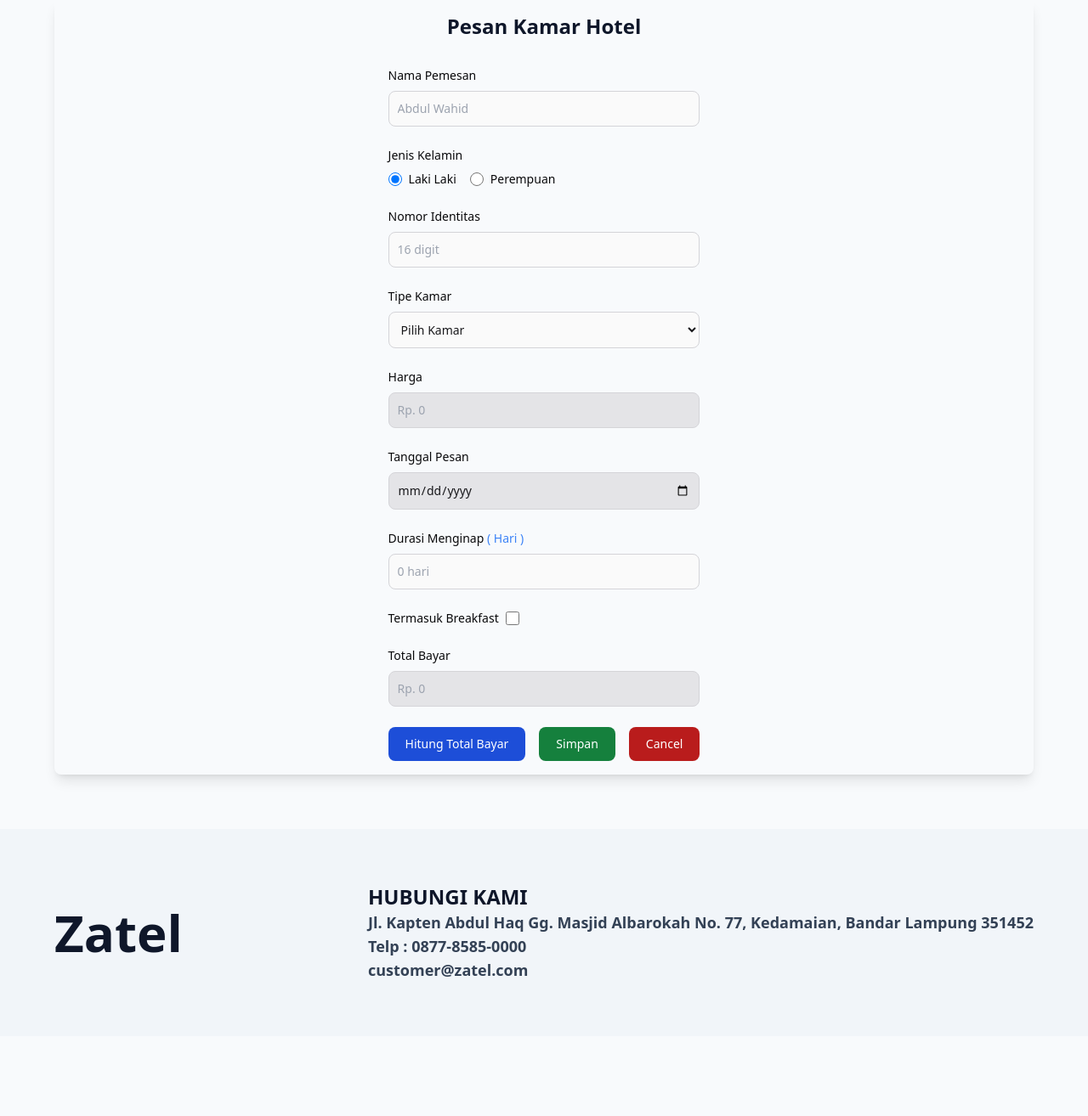
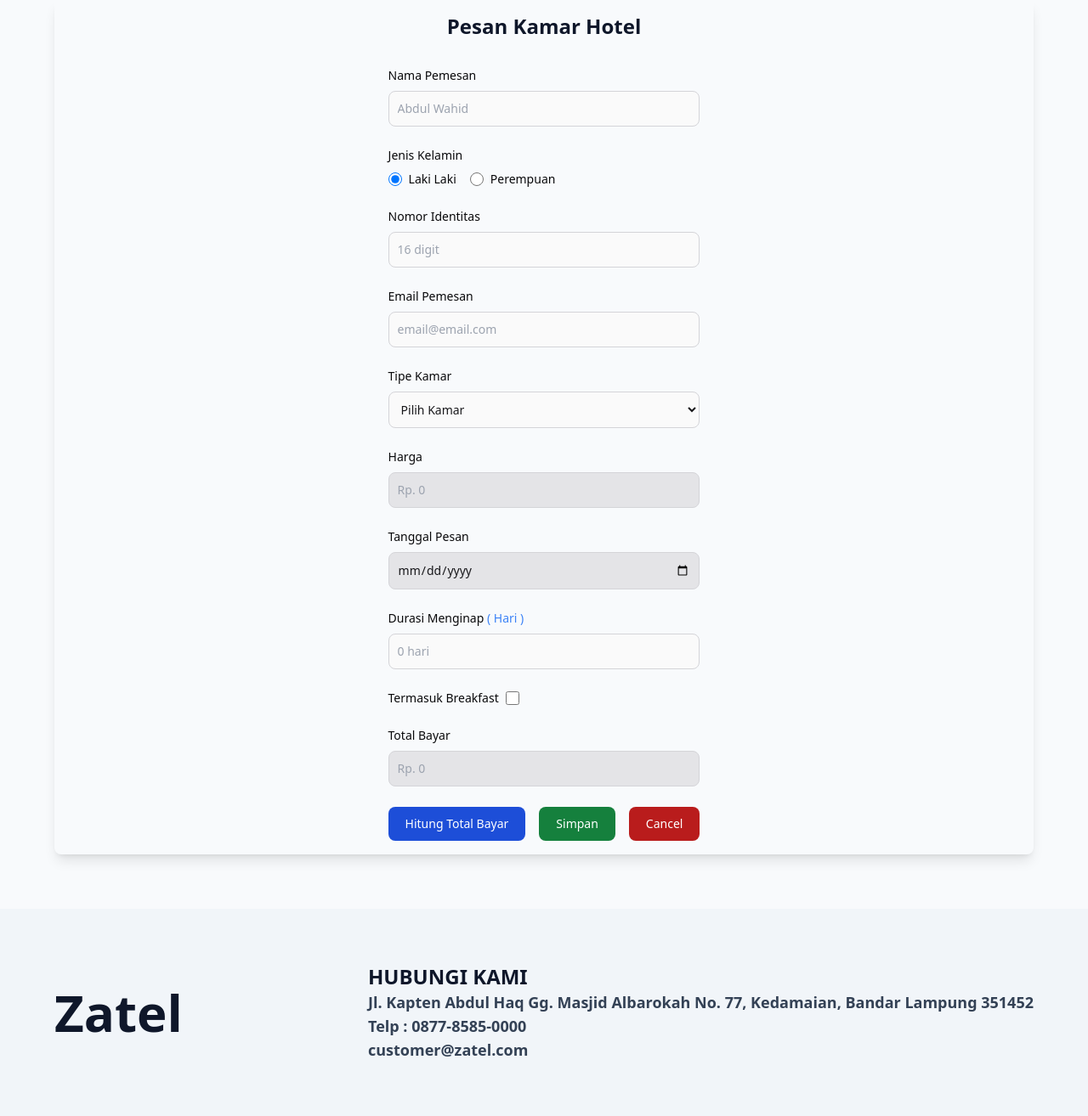
Before and after one commit to kiraware/ukom-jwd, a PHP site: page /pesan.php in a window 1280 px wide. Shown: the part 189-1503 px from the top of the page at 85% size. Before the commit the page ends 1339 px from the top, so only its background shows below. Run offline with PHP 8.4, Linux system fonts and the light colour scheme; data comes from the database, SQL or seed files in the repository; some libraries are stand-ins or nearby versions.

Commit message:
Add email field

```diff
--- a/pesan.php
+++ b/pesan.php
@@ -3,6 +3,7 @@
 
     if (isset($_POST['submit'])) {
         $nama_pemesan = $_POST['nama_pemesan'];
+        $email_pemesan = $_POST['email_pemesan'];
         $jenis_kelamin = $_POST['jenis_kelamin'];
         $nomor_identitas = $_POST['nomor_identitas'];
         $id_produk = $_POST['id_produk'];
@@ -27,7 +28,7 @@
             $total_bayar = $total_bayar + 80000;
         }
 
-        $sql = "INSERT INTO `pemesanan` (nama_pemesan,jenis_kelamin,nomor_identitas,id_produk,tanggal_pesan,durasi_menginap,termasuk_breakfast,total_bayar) VALUES('$nama_pemesan', '$jenis_kelamin', '$nomor_identitas', '$id_produk', '$tanggal_pesan', '$durasi_menginap', '$termasuk_breakfast', '$total_bayar')";
+        $sql = "INSERT INTO `pemesanan` (nama_pemesan,email_pemesan,jenis_kelamin,nomor_identitas,id_produk,tanggal_pesan,durasi_menginap,termasuk_breakfast,total_bayar) VALUES('$nama_pemesan','$email_pemesan', '$jenis_kelamin', '$nomor_identitas', '$id_produk', '$tanggal_pesan', '$durasi_menginap', '$termasuk_breakfast', '$total_bayar')";
         $result = mysqli_query($con, $sql);
 
         if ($result) {
@@ -92,6 +93,13 @@
                         <input type="text" id="nomor_identitas" name="nomor_identitas"
                             class="bg-zinc-50 border border-zinc-300 text-zinc-900 text-sm rounded-lg focus:ring-blue-500 focus:border-blue-500 block w-full p-2.5"
                             placeholder="16 digit" required minlength="16" maxlength="16" />
+                    </div>
+
+                    <div class="mb-6">
+                        <label for="email_pemesan" class="block mb-2 text-sm font-medium text-zinc-950">Email Pemesan</label>
+                        <input type="email" id="email_pemesan" name="email_pemesan"
+                            class="bg-zinc-50 border border-zinc-300 text-zinc-900 text-sm rounded-lg focus:ring-blue-500 focus:border-blue-500 block w-full p-2.5"
+                            placeholder="email@email.com" required />
                     </div>
 
                     <div class="mb-6">
```
Also changed, not shown: daftar-pesanan.php (+6 -1 lines).
